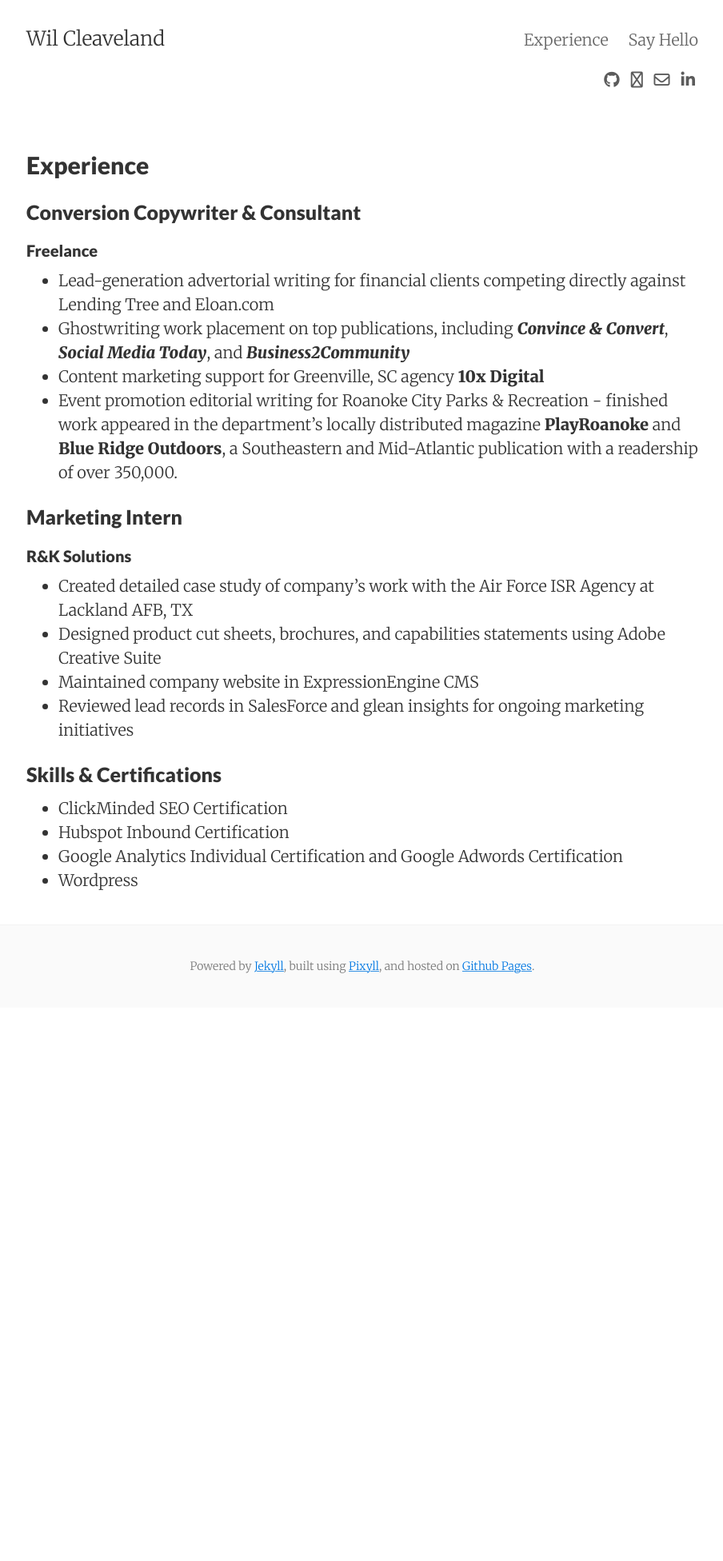
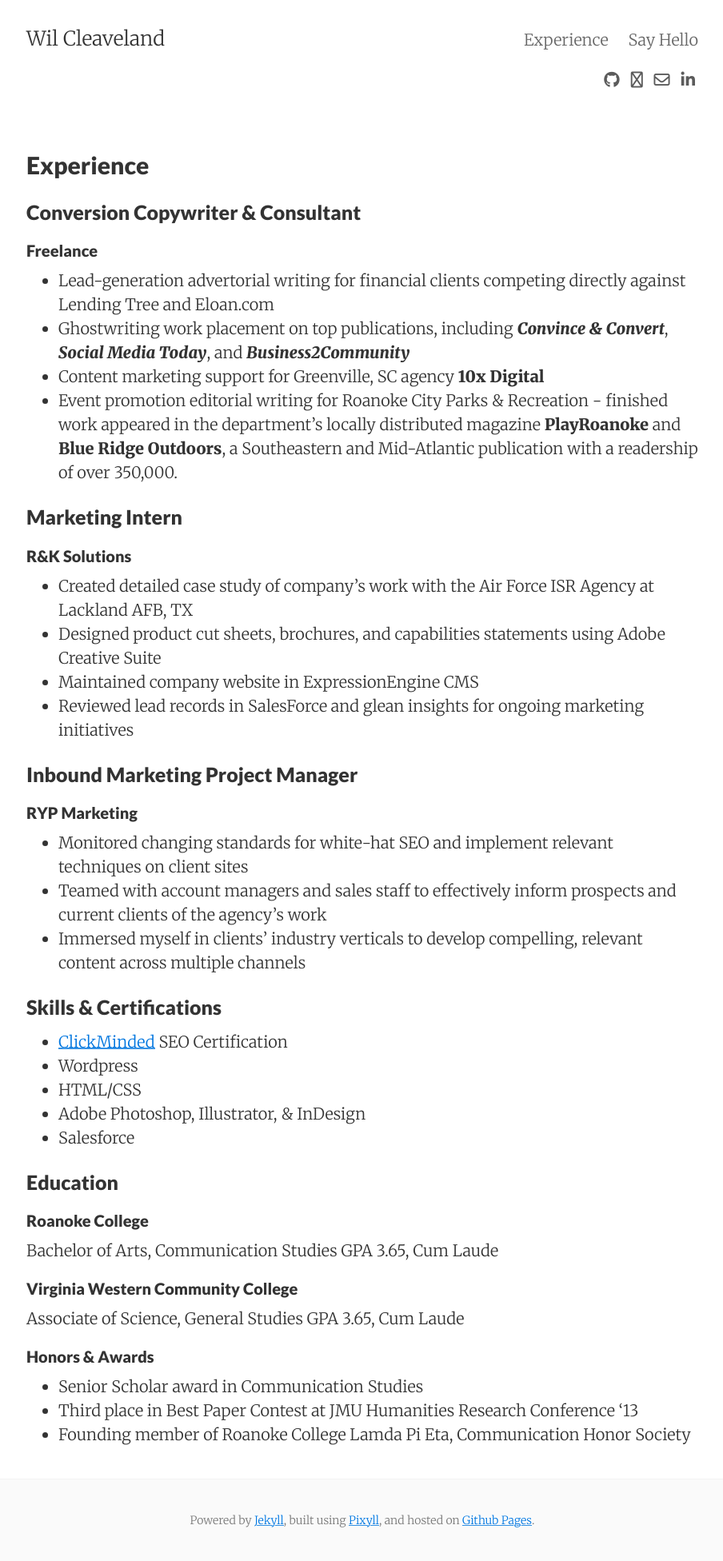
Before and after one commit to WilCleaveland/wilcleaveland.github.io, a Jekyll site: the page built from experience.md, in a window 1280 px wide. Shown: the whole page at 80% size, without its empty margins (187-1091 px from the left). Built offline with Jekyll 4.4.1, drawn with Linux system fonts in a browser that asks for light colours; nearby versions of some CDN libraries; before the commit the page ends 1260 px from its top, so only the background shows below that.

Commit message:
experience page changes

```diff
--- a/experience.md
+++ b/experience.md
@@ -21,9 +21,32 @@
 * Maintained company website in ExpressionEngine CMS
 * Reviewed lead records in SalesForce and glean insights for ongoing marketing initiatives
 
+### Inbound Marketing Project Manager
+
+#### RYP Marketing
+* Monitored changing standards for white-hat SEO and implement relevant techniques on client sites
+* Teamed with account managers and sales staff to effectively inform prospects and current clients of the agency's work
+* Immersed myself in clients' industry verticals to develop compelling, relevant content across multiple channels
+
 ### Skills & Certifications
 
-* ClickMinded SEO Certification
-* Hubspot Inbound Certification
-* Google Analytics Individual Certification and Google Adwords Certification
+* [ClickMinded](https://www.credential.net/10097054) SEO Certification
 * Wordpress
+* HTML/CSS
+* Adobe Photoshop, Illustrator, & InDesign
+* Salesforce
+
+### Education
+
+#### Roanoke College
+Bachelor of Arts, Communication Studies
+GPA 3.65, Cum Laude
+
+#### Virginia Western Community College
+Associate of Science, General Studies
+GPA 3.65, Cum Laude
+
+#### Honors & Awards
+* Senior Scholar award in Communication Studies
+* Third place in Best Paper Contest at JMU Humanities Research Conference '13
+* Founding member of Roanoke College Lamda Pi Eta, Communication Honor Society
```
